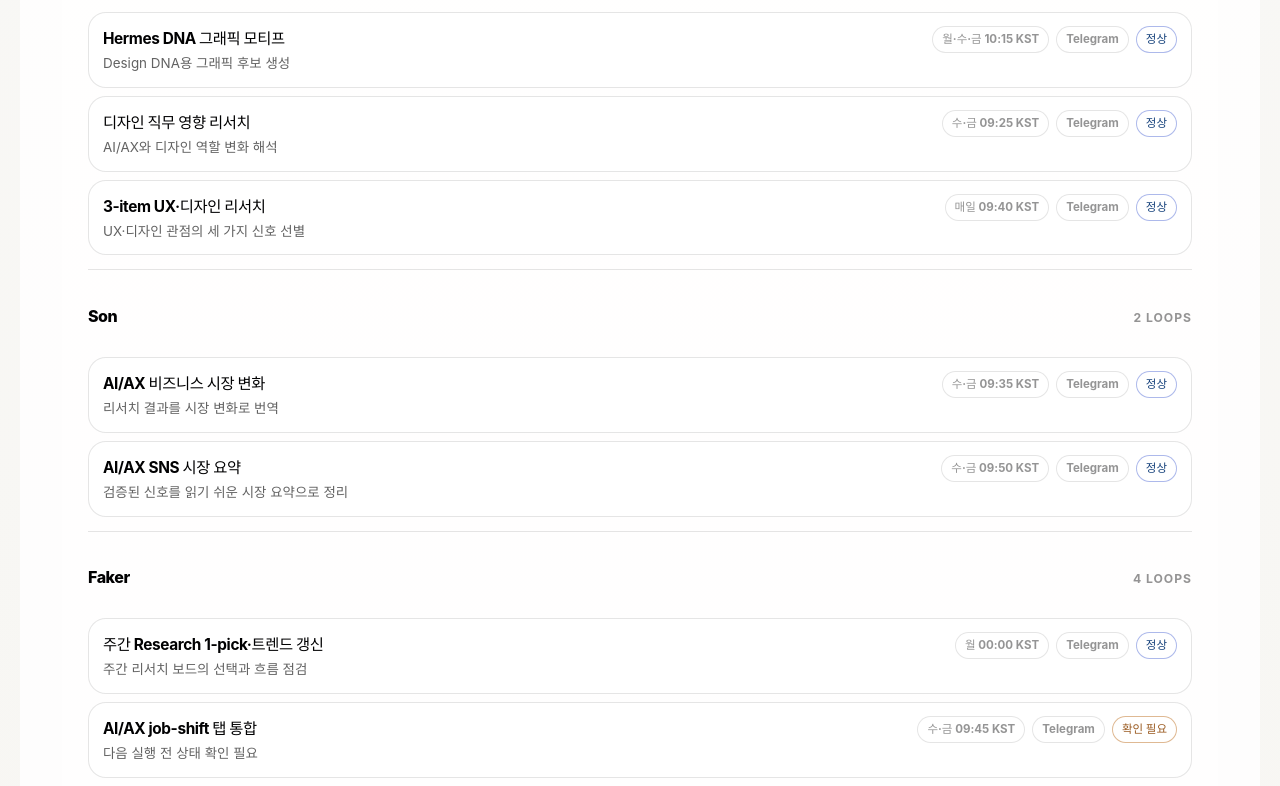
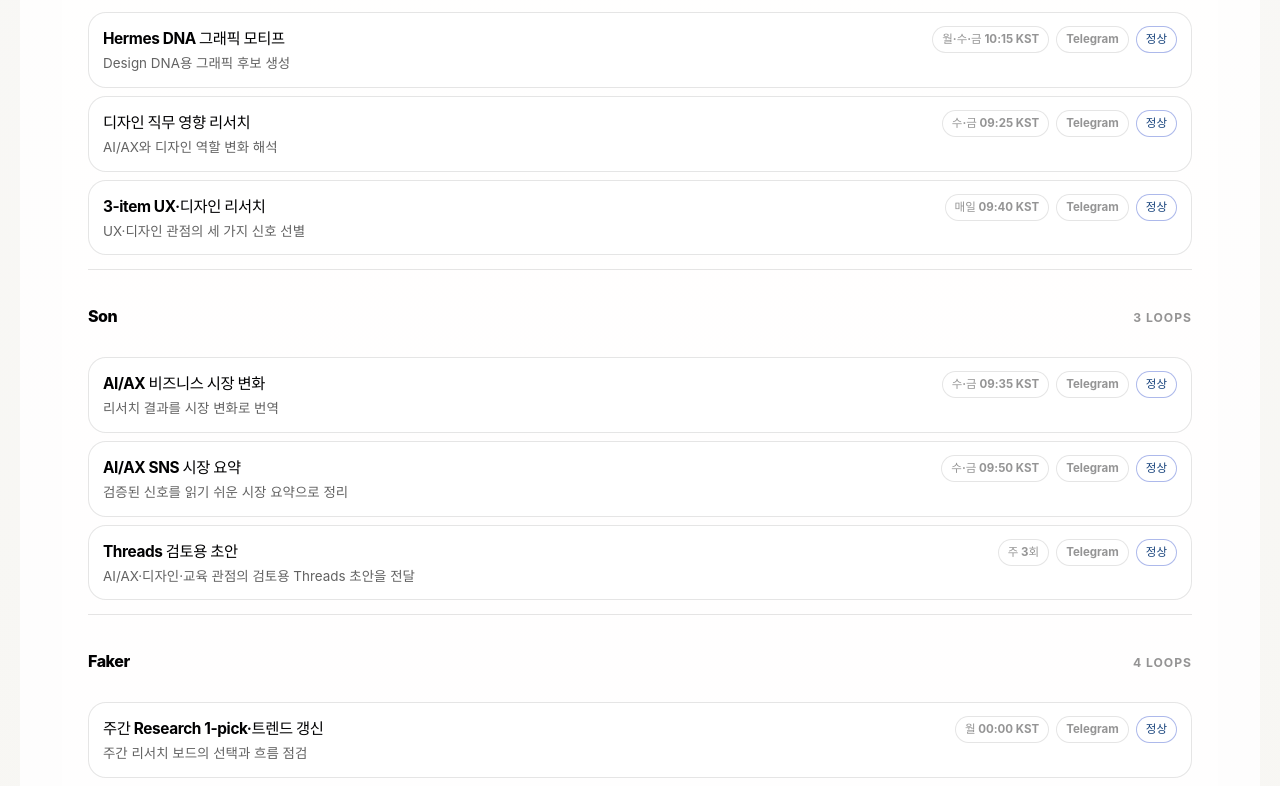
Before and after one commit to woongs2021/Hermes-project-webapp, a React (Vite) app in the folder august-dashboard/: page / in a window 1280 px wide. Shown: the part 4523-5309 px from the top of the page. Built offline with nearby package versions, Linux system fonts and the light colour scheme.

Commit message:
feat(team): add Son threads draft loop

```diff
--- a/august-dashboard/src/App.tsx
+++ b/august-dashboard/src/App.tsx
@@ -205,6 +205,7 @@ const automationLoops: AutomationLoop[] = [
   { owner: 'GoYJ', name: '3-item UX·디자인 리서치', rhythm: '매일 09:40 KST', status: 'ok', delivery: 'Telegram', note: 'UX·디자인 관점의 세 가지 신호 선별' },
   { owner: 'Son', name: 'AI/AX 비즈니스 시장 변화', rhythm: '수·금 09:35 KST', status: 'ok', delivery: 'Telegram', note: '리서치 결과를 시장 변화로 번역' },
   { owner: 'Son', name: 'AI/AX SNS 시장 요약', rhythm: '수·금 09:50 KST', status: 'ok', delivery: 'Telegram', note: '검증된 신호를 읽기 쉬운 시장 요약으로 정리' },
+  { owner: 'Son', name: 'Threads 검토용 초안', rhythm: '주 3회', status: 'ok', delivery: 'Telegram', note: 'AI/AX·디자인·교육 관점의 검토용 Threads 초안을 전달' },
   { owner: 'Faker', name: '주간 Research 1-pick·트렌드 갱신', rhythm: '월 00:00 KST', status: 'ok', delivery: 'Telegram', note: '주간 리서치 보드의 선택과 흐름 점검' },
   { owner: 'Faker', name: 'AI/AX job-shift 탭 통합', rhythm: '수·금 09:45 KST', status: 'needs-check', delivery: 'Telegram', note: '다음 실행 전 상태 확인 필요' },
   { owner: 'Faker', name: 'Muyeol 1-pick 리서치 보드 배포', rhythm: '금 10:45 KST', status: 'ok', delivery: 'Telegram', note: '검증된 주간 1-pick을 Research Board에 반영' },
```
